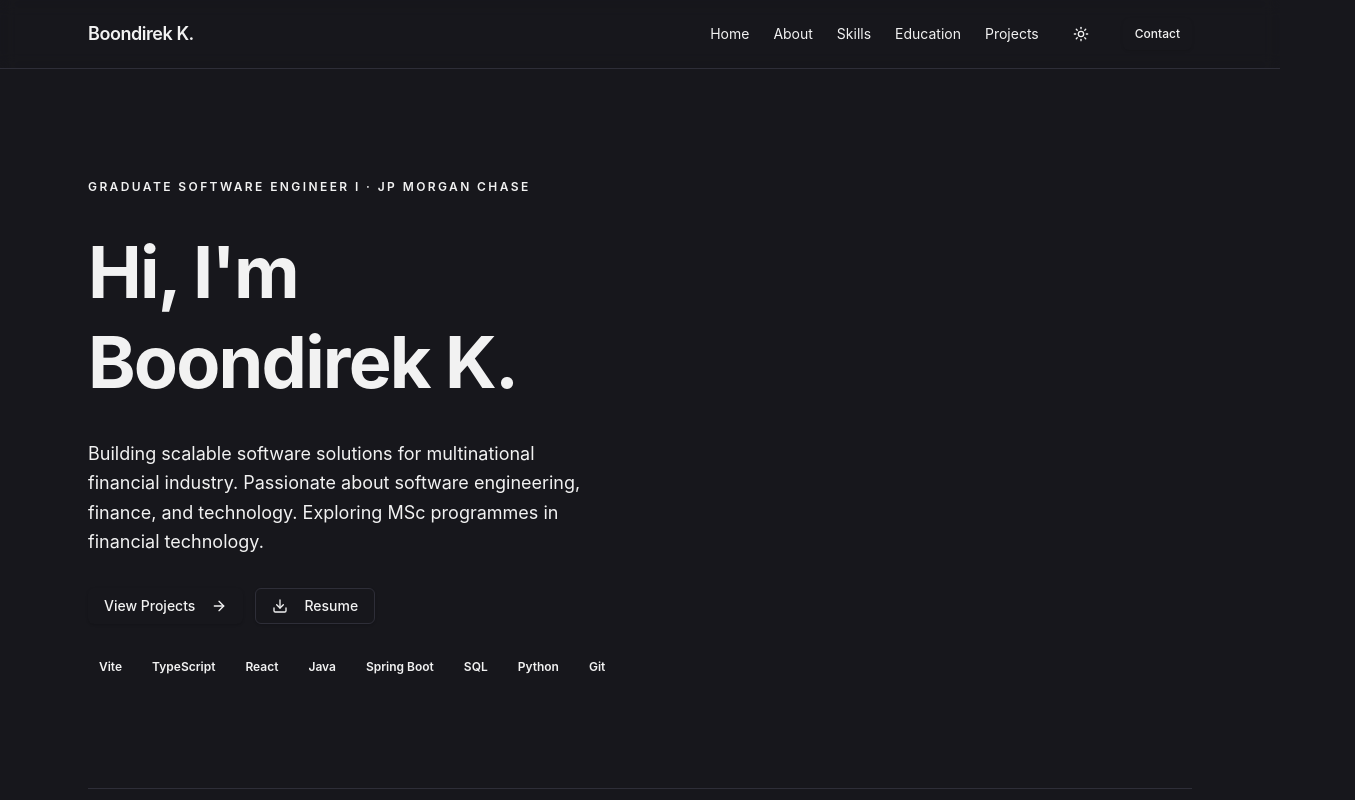
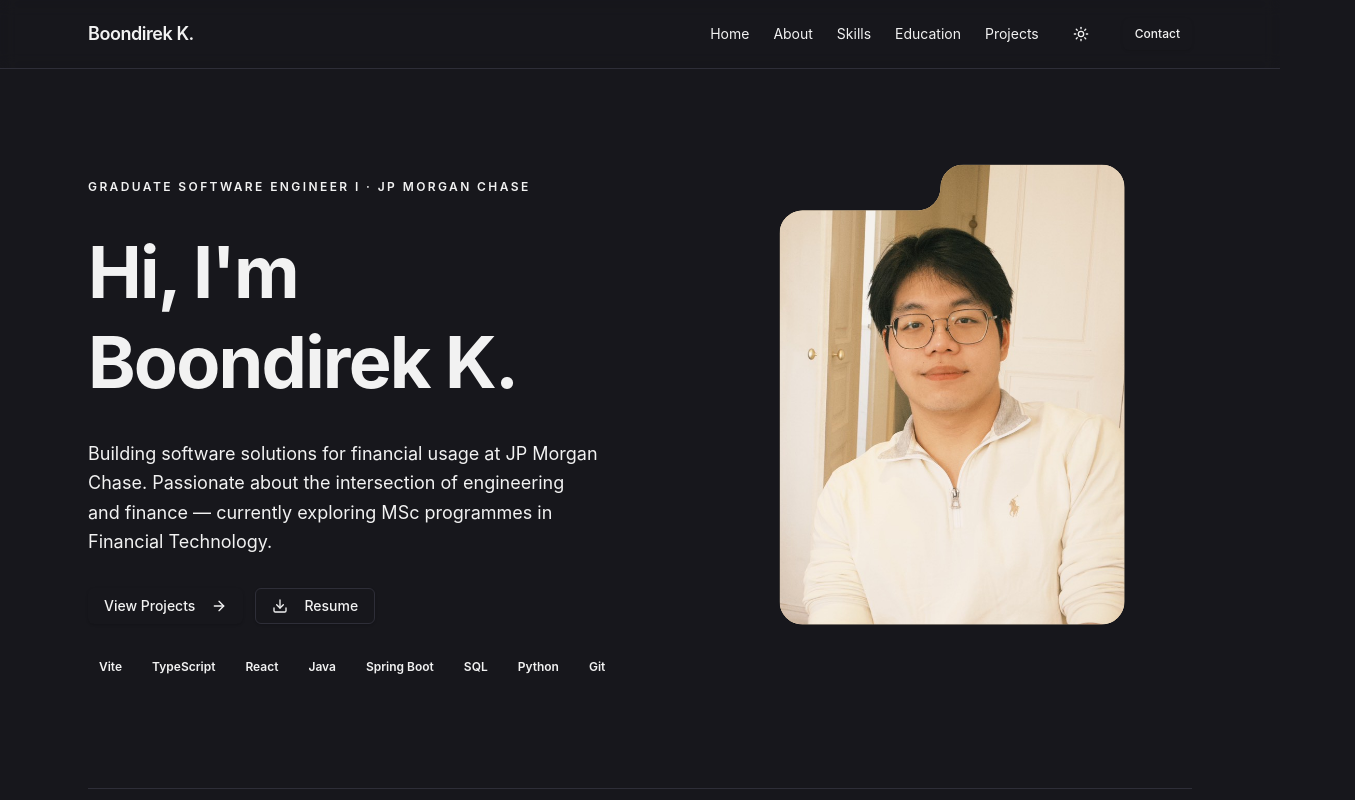
Before and after one commit to Boondirek-Kanjanapongporn/my-website2.0, a React (Vite) app: page / in a window 1280 px wide. Shown: the whole page, 1355 px wide, since content can reach past the window. Built offline with nearby package versions, Linux system fonts and the light colour scheme.

Commit message:
checkpoint for adding image

```diff
--- a/src/App.css
+++ b/src/App.css
@@ -1,6 +1,18 @@
-#root {
-  max-width: 1280px;
-  margin: 0 auto;
-  padding: 2rem;
-  text-align: center;
+.photo-clip {
+  width: 250px;
+  height: 230px;
+  scale: 2.3;
+  clip-path: path(
+    "M 10,20 L 60,20 A 10,10 0,0,0 70,10 L 70,10 A 10,10 0,0,1 80,0 L 140,0 A 10,10 0,0,1 150,10 L 150,190 A 10,10 0,0,1 140,200 L 10,200 A 10,10 0,0,1 0,190 L 0,30 A 10,10 0,0,1 10,20 Z"
+  );
+  overflow: hidden;
+  background-color: wheat;
 }
+
+.photo-clip img {
+  width: 100%;
+  height: 100%;
+  object-fit: cover;
+  object-position: -60px -50px;
+  transform: scale(1.0);
+}
--- a/src/main.tsx
+++ b/src/main.tsx
@@ -2,6 +2,7 @@ import { StrictMode } from "react";
 import { createRoot } from "react-dom/client";
 import App from "./App.tsx";
 import "./index.css";
+import "./App.css";
 import { ThemeProvider } from "./components/ThemeProvider";
 
 createRoot(document.getElementById("root")!).render(
--- a/src/pages/MainPage.tsx
+++ b/src/pages/MainPage.tsx
@@ -2,6 +2,7 @@ import { Button } from "@/components/ui/button";
 import { Badge } from "@/components/ui/badge";
 import { Link } from "react-router-dom";
 import { ArrowRight, Download } from "lucide-react";
+import myPhoto from "@/assets/me.jpg";
 
 const techBadges = [
   "Vite",
@@ -20,8 +21,10 @@ export default function MainPage() {
       {/* ── HERO ── */}
       <section
         id="home"
-        className="flex min-h-[90vh] flex-col justify-center gap-8 border-b py-24"
+        className="flex min-h-[90vh] flex-col justify-center gap-8 border-b py-24 md:flex-row md:items-center"
       >
+        {/* Left: text content */}
+        <div className="flex flex-1 flex-col gap-8">
           <p className="text-muted-foreground text-xs font-semibold tracking-[0.2em] uppercase">
             Graduate Software Engineer I · JP Morgan Chase
           </p>
@@ -31,9 +34,10 @@ export default function MainPage() {
             <span>Boondirek K.</span>
           </h1>
           <p className="text-muted-foreground max-w-lg text-lg leading-relaxed">
-          Building scalable software solutions for multinational financial industry.
-          Passionate about software engineering, finance, and technology.
-          Exploring MSc programmes in financial technology.
+            Building software solutions for financial usage at JP
+            Morgan Chase. Passionate about the intersection of engineering and
+            finance — currently exploring MSc programmes in Financial
+            Technology.
           </p>
           <div className="flex flex-wrap gap-3">
             <Button asChild>
@@ -52,6 +56,13 @@ export default function MainPage() {
               </Badge>
             ))}
           </div>
+        </div>
+
+        <div>
+          <div className="photo-clip">
+            <img src={myPhoto} alt="Boondirek K." />
+          </div>
+        </div>
       </section>
 
       {/* About, Skills, Education sections will go here next */}
```
Also changed, not shown: src/assets/me.jpg (added). Lines whose indentation alone changed are shown as unchanged.
